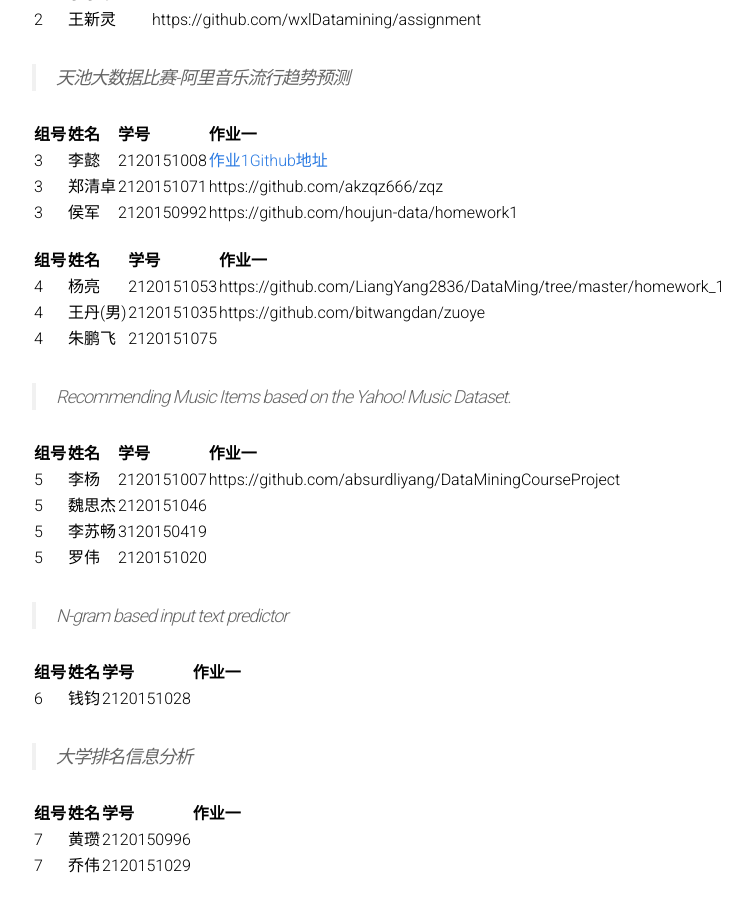
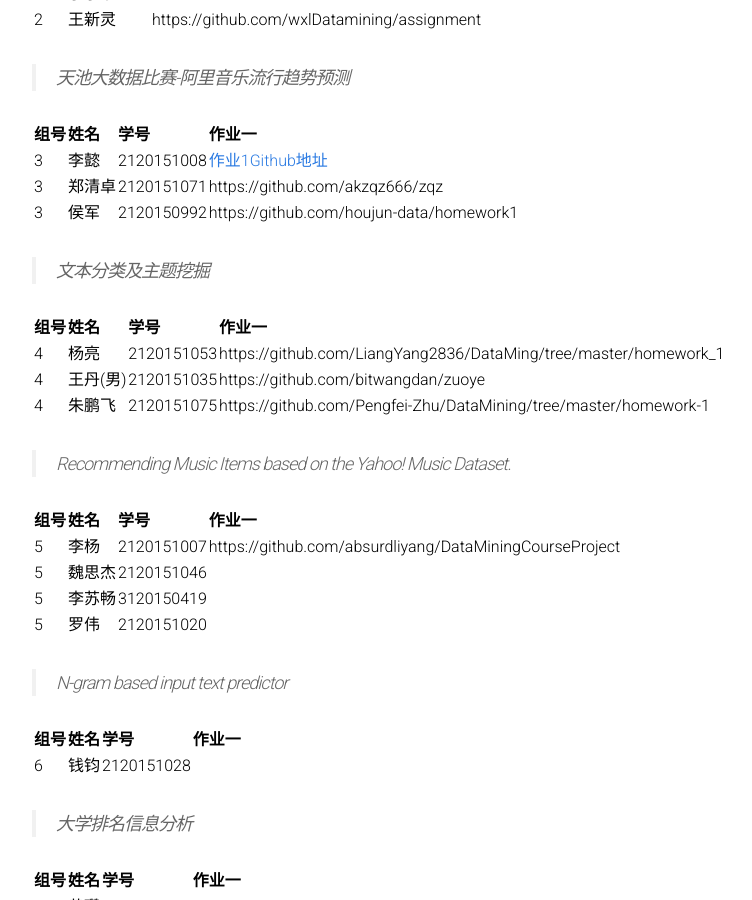
Before and after one commit to BITDM/bitdm.github.io, a Jekyll site: the page built from 2016/groups.md, in a window 1280 px wide and 900 px high, scrolled down 567 px. Shown: the whole window, without its empty margins (208-960 px from the left). Built offline with Jekyll 4.4.1, drawn with Linux system fonts in a browser that asks for light colours.

Commit message:
Update groups.md

```diff
--- a/2016/groups.md
+++ b/2016/groups.md
@@ -31,11 +31,13 @@ permalink: /2016/groups/
 |3|郑清卓|2120151071|https://github.com/akzqz666/zqz
 |3|侯军|2120150992|https://github.com/houjun-data/homework1
 
+>文本分类及主题挖掘
+
 |组号|姓名|学号|作业一|
 |:-------------|:-------------|:-----|:-----|
 |4|杨亮|2120151053|https://github.com/LiangYang2836/DataMing/tree/master/homework_1
 |4|王丹(男)|2120151035| https://github.com/bitwangdan/zuoye
-|4|朱鹏飞|2120151075|
+|4|朱鹏飞|2120151075| https://github.com/Pengfei-Zhu/DataMining/tree/master/homework-1
 
 > Recommending Music Items based on the Yahoo! Music Dataset.
 
```
